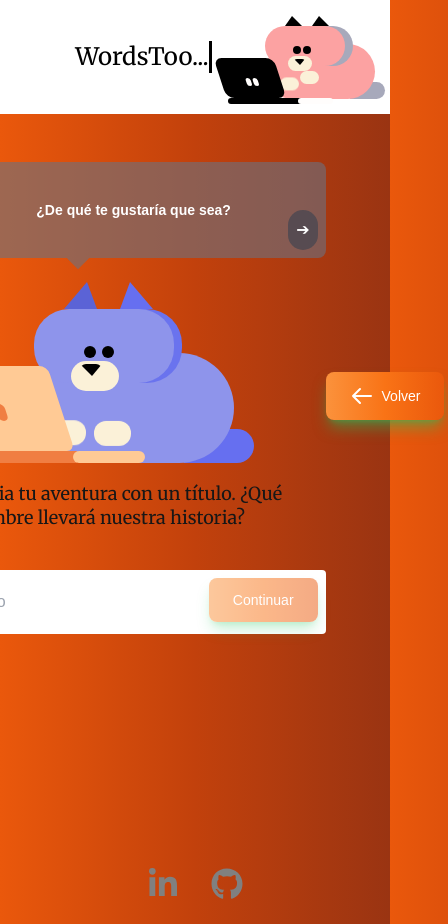
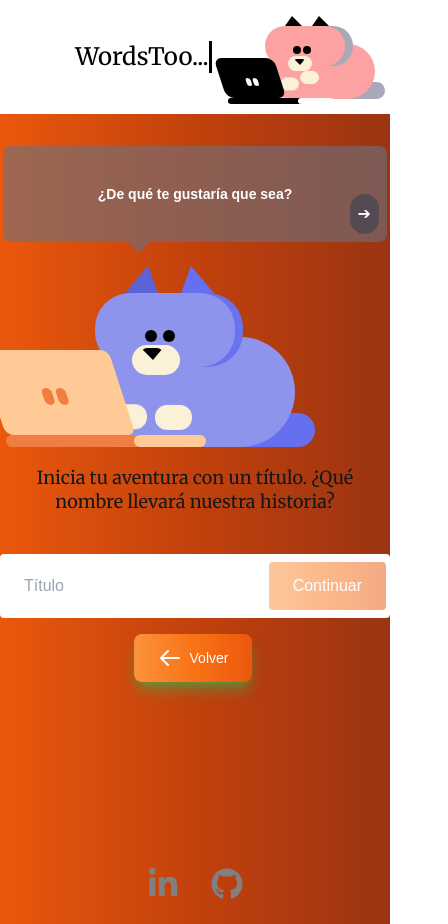
Before and after one commit to gastonsantos/WordsToo, a Next.js app: page /pages/titulo in a window 390 px wide. Shown: the whole page, 448 px wide, since content can reach past the window. Built offline with nearby package versions, Linux system fonts and the light colour scheme.

Commit message:
responsive

```diff
--- a/app/pages/genero/page.jsx
+++ b/app/pages/genero/page.jsx
@@ -7,7 +7,7 @@
 import { useRouter } from 'next/navigation';
 import Button from "@/components/button/back";
 import { Merriweather } from 'next/font/google';
-import {DialogoGenero} from '@/data/dialogs';
+import { DialogoGenero } from '@/data/dialogs';
 
 const merriweather = Merriweather({
   subsets: ['latin'],
@@ -60,7 +60,7 @@
           <div className="grid grid-cols-12 justify-between">
 
             <div className='col-span-12 md:col-span-4 flex flex-col items-center'>
-       <Burbuja messages={messages}  />
+              <Burbuja messages={messages} />
 
               <Dog />
               <Button />
@@ -83,7 +83,9 @@
                       key={genre.name}
                       draggable
                       onDragStart={(e) => handleDragStart(e, genre)}
-                  className="w-24 h-24 cursor-pointer"
+                      onClick={() => setSelectedGenre(genre)} // Manejo de selección por clic
+                      className={`cursor-pointer md:w-24 md:h-24 sm:w-12 sm:h-12 w-full h-auto max-w-full max-h-full m-1 ${selectedGenre?.name === genre.name ? 'ring-4 ring-orange-500' : ''
+                        }`}
                     >
                       <img
                         src={genre.image}
@@ -94,6 +96,7 @@
                     </div>
                   ))}
                 </div>
+
 
                 {/* Área de destino para el género */}
                 <div
@@ -117,8 +120,7 @@
                 <button
                   onClick={handleContinue}
                   disabled={!selectedGenre}
-              className={`py-2 px-6 rounded ${
-                selectedGenre
+                  className={`py-2 px-6 rounded ${selectedGenre
                     ? 'text-white bg-gradient-to-r from-orange-400 via-orange-500 to-orange-600 hover:bg-gradient-to-br focus:ring-4 focus:outline-none focus:ring-orange-300 dark:focus:ring-orange-800 shadow-lg shadow-green-500/50 dark:shadow-lg dark:shadow-orange-800/80 font-medium rounded-lg text-sm px-5 py-2.5 text-center me-2 mb-2'
                     : 'text-white cursor-not-allowed bg-gradient-to-r from-orange-400 via-orange-500 to-orange-600 hover:bg-gradient-to-br focus:ring-4 focus:outline-none focus:ring-orange-300 dark:focus:ring-orange-800 shadow-lg shadow-green-500/50 dark:shadow-lg dark:shadow-orange-800/80 font-medium rounded-lg text-sm px-5 py-2.5 text-center me-2 mb-2'
                     }`}
--- a/app/pages/titulo/page.jsx
+++ b/app/pages/titulo/page.jsx
@@ -40,14 +40,16 @@
   };
 
   return (
-    <div className="h-screen">
+    <div className="h-screen w-screen flex flex-col justify-start">
       <Header />
-      <div className="relative flex items-center justify-center py-12">
-        <div className="relative flex flex-col items-center space-y-10 ">
+      <div className="flex flex-col items-center space-y-10 w-full mt-6">
+        <div className="mt-2">
           <Burbuja messages={messages} />
+        </div>
+
         <Dog />
 
-          <p className={`${merriweather.className} ml-6 md:ml-1 text-lg leading-6 mb-6`}>
+        <p className={`${merriweather.className} text-lg leading-6 mb-6 px-4 text-center`}>
           Inicia tu aventura con un título. ¿Qué nombre llevará nuestra historia?
         </p>
 
@@ -64,26 +66,22 @@
               type="button"
               onClick={handleClick}
               disabled={title.trim() === ""}
-                className={`absolute right-1 py-3 px-6 rounded ${title.trim() !== ""
-                    ? 'text-white bg-gradient-to-r from-orange-400 via-orange-500 to-orange-600 hover:bg-gradient-to-br focus:ring-4 focus:outline-none focus:ring-orange-300 dark:focus:ring-orange-800 shadow-lg shadow-green-500/50 dark:shadow-lg dark:shadow-orange-800/80 font-medium rounded-lg text-sm text-center me-1 mb-1'
-                    : 'text-white cursor-not-allowed bg-gradient-to-r from-orange-400 via-orange-500 to-orange-600 hover:bg-gradient-to-br focus:ring-4 focus:outline-none focus:ring-orange-300 dark:focus:ring-orange-800 shadow-lg shadow-green-500/50 dark:shadow-lg dark:shadow-orange-800/80 font-medium rounded-lg text-sm text-center me-1 mb-1 opacity-50'
+              className={`absolute right-1 py-3 px-6 rounded ${
+                title.trim() !== ""
+                  ? "text-white bg-gradient-to-r from-orange-400 via-orange-500 to-orange-600 hover:bg-gradient-to-br focus:ring-4 focus:outline-none focus:ring-orange-300 dark:focus:ring-orange-800 shadow-lg font-medium rounded-lg text-sm text-center mb-1"
+                  : "text-white cursor-not-allowed bg-gradient-to-r from-orange-400 via-orange-500 to-orange-600 opacity-50"
               }`}
             >
               Continuar
             </button>
-
           </div>
-            {error && (
-              <p className="text-red-500 mt-2">El título no puede estar vacío.</p>
-            )}
+          {error && <p className="text-red-500 mt-2">El título no puede estar vacío.</p>}
         </form>
       </div>
+      <div className="w-full flex justify-center mt-4 sm:mt-6">
         <Button />
       </div>
-
-
-
-
     </div>
   );
+
 }
```
Lines whose indentation alone changed are shown as unchanged.
